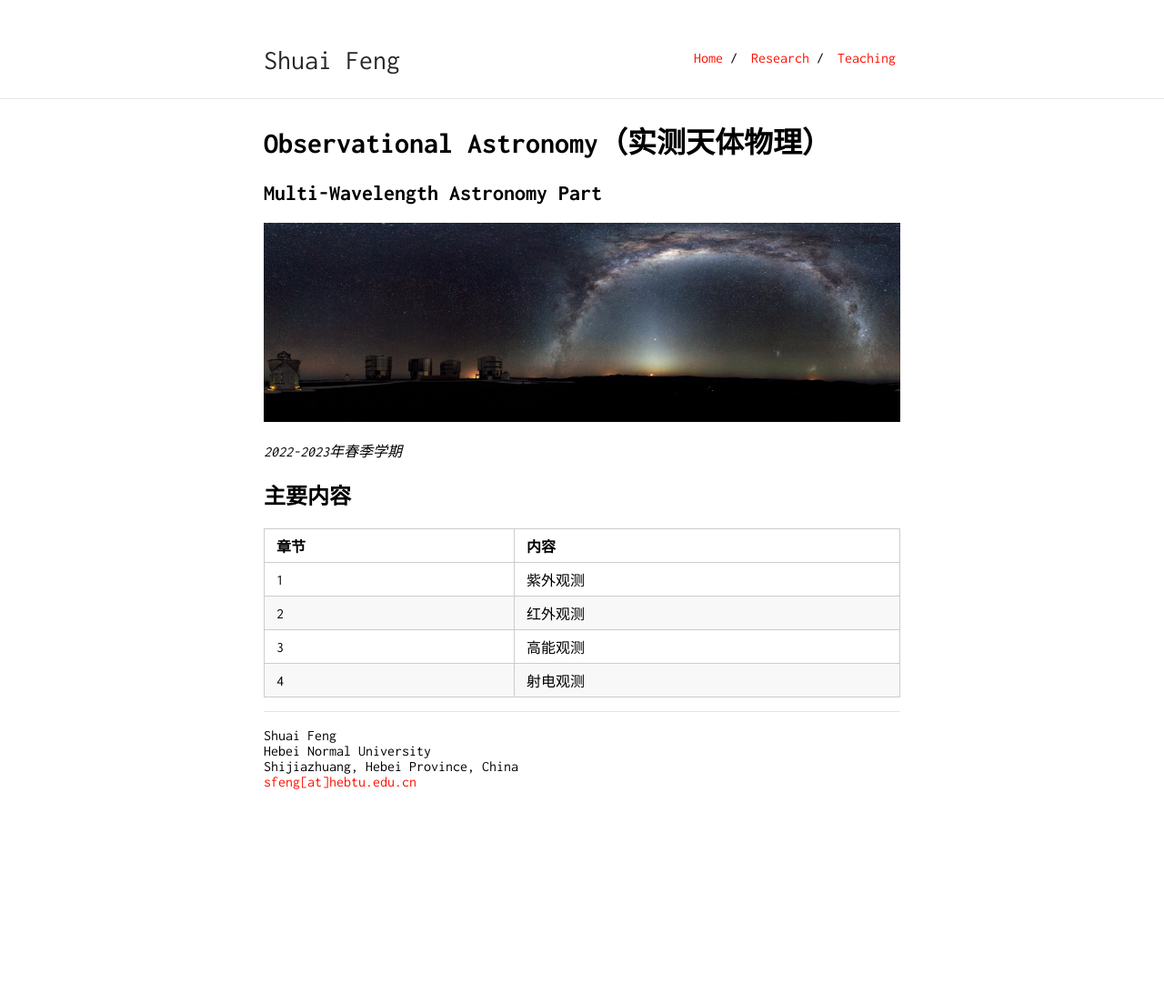
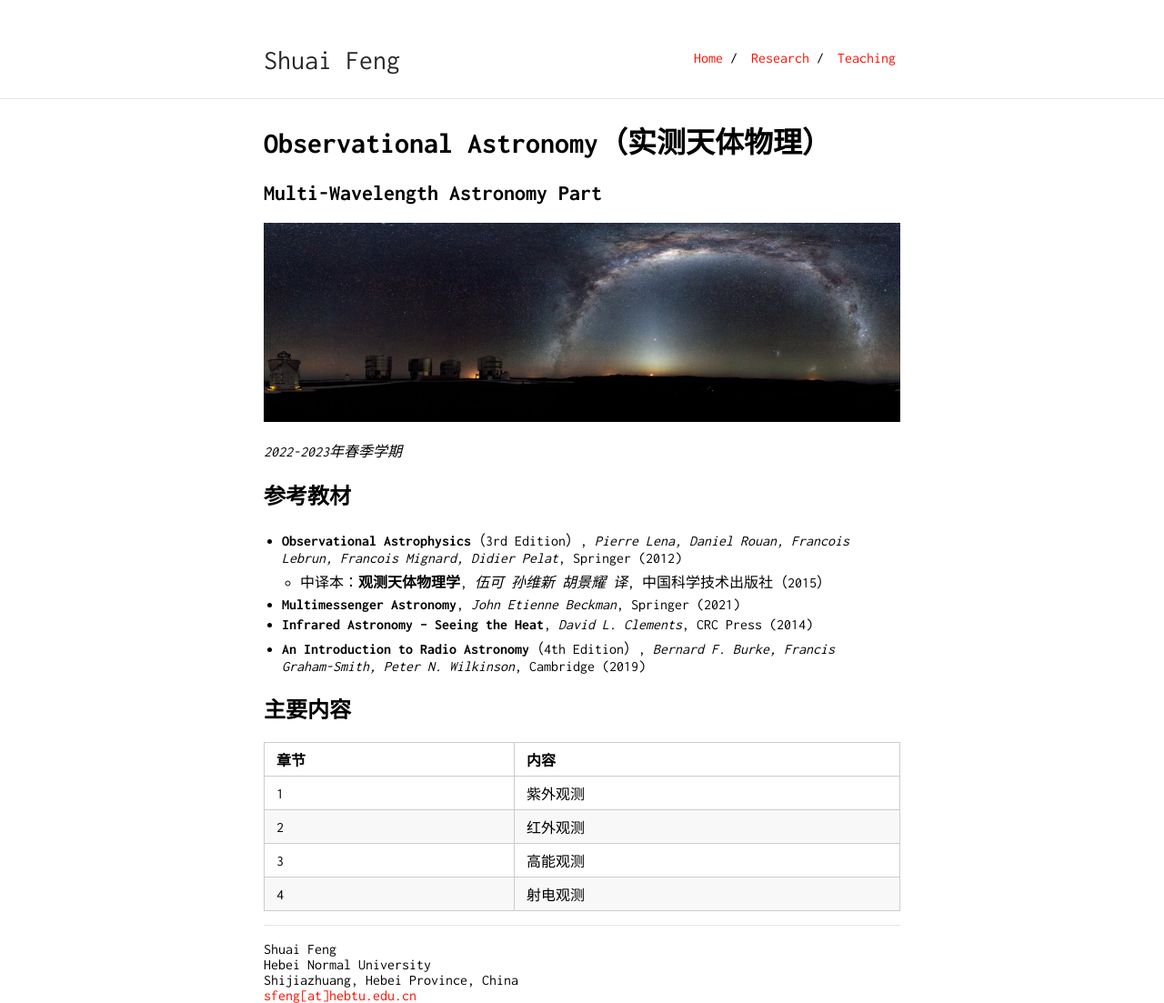
Before and after one commit to fengshuai0210/fengshuai0210.github.io, a Jekyll site: the page built from teaching/ObsAstro.md, in a window 1280 px wide. Shown: the whole page at 91% size. Built offline with Jekyll 4.4.1, drawn with Linux system fonts in a browser that asks for light colours; our own code applies the rules of GitHub Pages for plain Markdown files; before the commit the page ends 900 px from its top, so only the background shows below that.

Commit message:
Update ObsAstro.md

```diff
--- a/teaching/ObsAstro.md
+++ b/teaching/ObsAstro.md
@@ -9,6 +9,14 @@ layout: default
 
 *2022-2023年春季学期*
 
+## 参考教材
+
+* **Observational Astrophysics**（3rd Edition）, *Pierre Lena, Daniel Rouan, Francois Lebrun, Francois Mignard, Didier Pelat*, Springer (2012)
+    * 中译本：**观测天体物理学**, *伍可 孙维新 胡景耀 译*, 中国科学技术出版社（2015）
+* **Multimessenger Astronomy**, *John Etienne Beckman*, Springer (2021)
+* **Infrared Astronomy -- Seeing the Heat**, *David L. Clements*, CRC Press (2014)
+* **An Introduction to Radio Astronomy**（4th Edition）, *Bernard F. Burke, Francis Graham-Smith, Peter N. Wilkinson*, Cambridge (2019)
+
 ## 主要内容
 
 章节 | 内容
```
